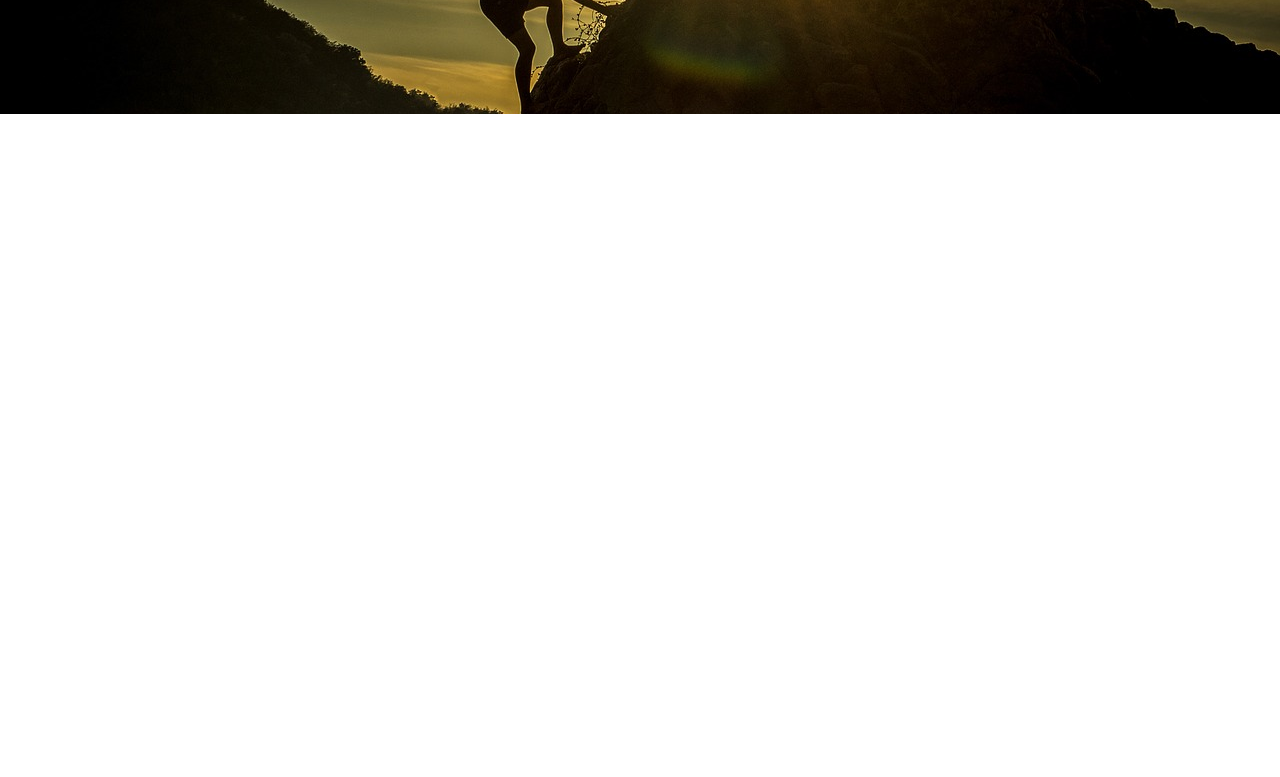
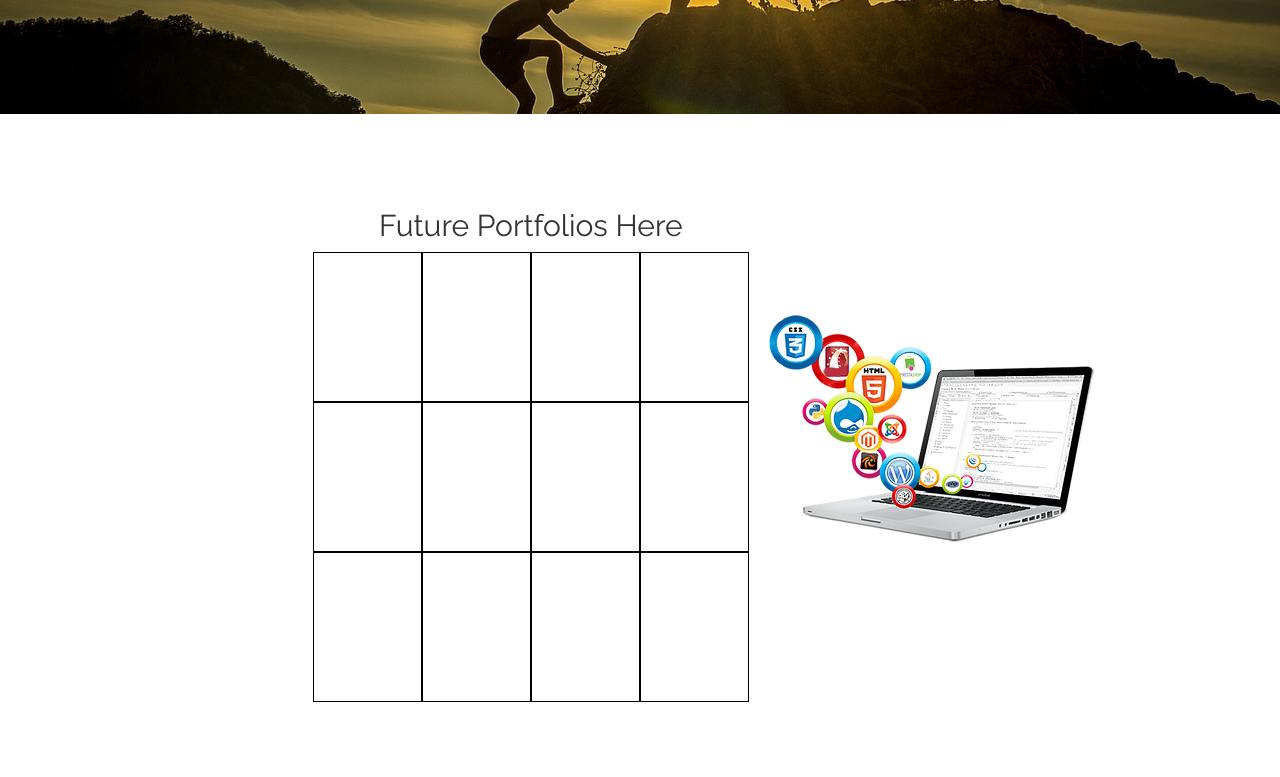
Before and after one commit to jakesonline1/myportfolio, a plain HTML site: page index.html in a window 1280 px wide. Shown: the part 436-1213 px from the top of the page. Before the commit the page ends 800 px from the top, so only its background shows below. Drawn offline with nearby package versions, Linux system fonts and the light colour scheme.

Commit message:
start of the portolio section with 4x3 grid and computer png

```diff
--- a/assets/css/styles.css
+++ b/assets/css/styles.css
@@ -46,6 +46,27 @@ body {
 
  }
 
+ /* portfolio home section */
+
+ .port_word_section {
+     margin-top: 75px;
+     margin-bottom: 75px;
+ }
+
+.portsectionhead {
+    text-align: center;
+}
+
+.portboarder {
+    border: 1px solid black;
+    height: 150px;
+    width: 150pxgit;
+}
+
+ .laptopimg {
+     margin-top: 190px;
+ }
+
 /* Media Queries */
 @media screen and ( max-width : 991px ) {
     #instructor .container {
--- a/index.html
+++ b/index.html
@@ -56,6 +56,8 @@
         </div> <!--------END NAVBAR------------>
     </header>
 
+
+    <!-- HERO START -->
     <section id="hero" data-type="background" data-speed="5">
         <div class="container">
             <div class="row">
@@ -66,10 +68,38 @@
                 </div>
             </div>
         </div>
+    </section>
+    <!-- END HERO -->
 
+    <!-- Start portfolio section -->
+    <section>
+        <div class="row">
+            <div class="col-lg-4 col-lg-offset-3 port_word_section">
+                <h2 class="portsectionhead">Future Portfolios Here</h2>
+                <div class="row">
+                    <div class="col-lg-3 col-sm-12 portboarder"></div>
+                    <div class="col-lg-3 col-sm-12 portboarder"></div>
+                    <div class="col-lg-3 col-sm-12 portboarder"></div>
+                    <div class="col-lg-3 col-sm-12 portboarder"></div>
+                </div>
+                <div class="row">
+                    <div class="col-lg-3 col-sm-12 portboarder"></div>
+                    <div class="col-lg-3 col-sm-12 portboarder"></div>
+                    <div class="col-lg-3 col-sm-12 portboarder"></div>
+                    <div class="col-lg-3 col-sm-12 portboarder"></div>
+                </div>
+                <div class="row">
+                    <div class="col-lg-3 col-sm-12 portboarder"></div>
+                    <div class="col-lg-3 col-sm-12 portboarder"></div>
+                    <div class="col-lg-3 col-sm-12 portboarder"></div>
+                    <div class="col-lg-3 col-sm-12 portboarder"></div>
+                </div>
+            </div>
+            <div class="col-lg-4">
+                <img class="img img-responsive laptopimg" src="assets\img\laptopdesign.png" alt="Laptop with code">
+            </div>
+        </div>
     </section>
-
-
 <!-- Bootstrap core JavaScript
     ================================================== -->
 
```
Also changed, not shown: assets/img/laptopdesign.png (added).
